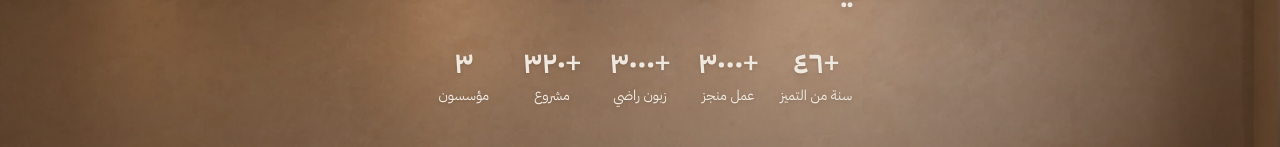
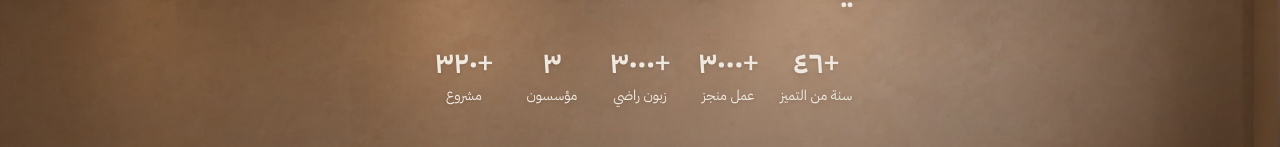
Before and after one commit to MhmdShamii/hneineh_website, a React (Vite) app: page / in a window 1280 px wide. Shown: the part 347-494 px from the top of the page. Built offline with nearby package versions, Linux system fonts and the light colour scheme; no server answers.

Commit message:
feat: update contact methods to include WhatsApp link and improve CTA button functionality

```diff
--- a/src/components/ContactPopup.tsx
+++ b/src/components/ContactPopup.tsx
@@ -116,7 +116,9 @@ export default function ContactPopup({ open, onClose }: { open: boolean; onClose
           </a>
 
           <a
-            href={`tel:${contactConfig.phoneNumber.replace(/\s+/g, '')}`}
+            href={contactConfig.whatsappUrl}
+            target="_blank"
+            rel="noreferrer noopener"
             className="group flex items-center gap-4 rounded-xl bg-white/60 px-4 py-4 ring-1 ring-ink/10 transition hover:bg-white hover:ring-olive"
           >
             <span className="flex h-10 w-10 shrink-0 items-center justify-center rounded-full bg-olive/10 text-olive transition group-hover:bg-olive group-hover:text-greige">
--- a/src/components/CtaSection.tsx
+++ b/src/components/CtaSection.tsx
@@ -1,6 +1,6 @@
 import { ctaSection } from '../content/cta'
+import { contactConfig } from '../content/contact'
 import { usePick } from '../i18n/languageContext'
-import { scrollToSection } from '../lib/scrollToHash'
 import Reveal from './ui/Reveal'
 
 export default function CtaSection() {
@@ -22,11 +22,9 @@ export default function CtaSection() {
       <Reveal className="relative">
         <h2 className="font-body mx-auto max-w-2xl text-2xl text-greige sm:text-3xl">{cta.heading}</h2>
         <a
-          href={cta.buttonHref}
-          onClick={(event) => {
-            event.preventDefault()
-            scrollToSection(cta.buttonHref.slice(1))
-          }}
+          href={contactConfig.whatsappUrl}
+          target="_blank"
+          rel="noreferrer noopener"
           className="font-body mt-6 inline-block rounded-md bg-greige ps-8 pe-8 py-3 text-brown transition hover:scale-[1.03] hover:shadow-lg"
         >
           {cta.buttonLabel}
--- a/src/components/GalleryLinksSection.tsx
+++ b/src/components/GalleryLinksSection.tsx
@@ -18,10 +18,10 @@ export default function GalleryLinksSection() {
 
         <div className="mt-12 grid gap-6 sm:grid-cols-2">
           {links.map((link, index) => (
-            <Reveal key={link.id} delayMs={index * 100}>
+            <Reveal key={link.id} delayMs={index * 100} className="h-full">
               <Link
                 to={link.href}
-                className="group block overflow-hidden rounded-lg bg-white/50 ring-1 ring-ink/10 transition hover:-translate-y-1 hover:shadow-lg"
+                className="group flex h-full flex-col overflow-hidden rounded-lg bg-white/50 ring-1 ring-ink/10 transition hover:-translate-y-1 hover:shadow-lg"
               >
                 <div className="overflow-hidden">
                   {link.imageSrc ? (
@@ -34,10 +34,10 @@ export default function GalleryLinksSection() {
                     <ImagePlaceholder label={link.imageAlt} ratio="video" className="rounded-none" />
                   )}
                 </div>
-                <div className="p-6">
+                <div className="flex flex-1 flex-col p-6">
                   <h3 className="font-body text-2xl font-semibold text-brown">{link.title}</h3>
                   <p className="font-body mt-2 text-sm text-ink/70">{link.description}</p>
-                  <span className="font-body mt-4 inline-flex items-center gap-1 text-sm text-olive transition group-hover:translate-x-1 rtl:group-hover:-translate-x-1">
+                  <span className="font-body mt-auto inline-flex items-center gap-1 pt-4 text-sm text-olive transition group-hover:translate-x-1 rtl:group-hover:-translate-x-1">
                     {cta.viewMore}
                     <span aria-hidden="true" className="rtl:rotate-180">
                       →
--- a/src/components/Hero.tsx
+++ b/src/components/Hero.tsx
@@ -13,6 +13,18 @@ const frames = buildFrameUrls(heroFrames)
 function StatValue({ stat, shouldStart }: { stat: StatItem; shouldStart: boolean }) {
   const display = useCountUp(stat.value, shouldStart)
   return <Bdi>{display}</Bdi>
+}
+
+function Stat({ stat, shouldStart }: { stat: StatItem; shouldStart: boolean }) {
+  return (
+    <div className="flex w-20 shrink-0 flex-col items-center gap-1 sm:w-auto">
+      <dt className="sr-only">{stat.label}</dt>
+      <dd className="font-body text-2xl font-semibold text-greige drop-shadow sm:text-3xl">
+        <StatValue stat={stat} shouldStart={shouldStart} />
+      </dd>
+      <dd className="font-body text-xs text-greige drop-shadow sm:text-sm">{stat.label}</dd>
+    </div>
+  )
 }
 
 export default function Hero() {
@@ -34,16 +46,17 @@ export default function Hero() {
             </Reveal>
 
             <Reveal delayMs={150}>
-              <dl className="grid w-full max-w-3xl grid-cols-3 gap-x-4 gap-y-6 sm:grid-cols-5">
-                {stats.map((stat) => (
-                  <div key={stat.id} className="flex flex-col items-center gap-1">
-                    <dt className="sr-only">{stat.label}</dt>
-                    <dd className="font-body text-2xl font-semibold text-greige drop-shadow sm:text-3xl">
-                      <StatValue stat={stat} shouldStart={appReady} />
-                    </dd>
-                    <dd className="font-body text-xs text-greige drop-shadow sm:text-sm">{stat.label}</dd>
-                  </div>
-                ))}
+              <dl className="flex w-full max-w-3xl flex-col items-center gap-y-6 sm:grid sm:grid-cols-5 sm:gap-x-4">
+                <div className="flex justify-center gap-x-4 sm:contents">
+                  {stats.slice(0, 3).map((stat) => (
+                    <Stat key={stat.id} stat={stat} shouldStart={appReady} />
+                  ))}
+                </div>
+                <div className="flex justify-center gap-x-4 sm:contents">
+                  {stats.slice(3).map((stat) => (
+                    <Stat key={stat.id} stat={stat} shouldStart={appReady} />
+                  ))}
+                </div>
               </dl>
             </Reveal>
 
--- a/src/components/ProcessSection.tsx
+++ b/src/components/ProcessSection.tsx
@@ -29,7 +29,7 @@ export default function ProcessSection() {
                       <ImageWithLoader
                         src={step.imageSrc}
                         alt={step.imageAlt}
-                        className="aspect-[4/3] w-full object-cover transition-transform duration-500 ease-out hover:scale-105"
+                        className="aspect-square w-full object-cover transition-transform duration-500 ease-out hover:scale-105"
                       />
                     ) : (
                       <ImagePlaceholder label={step.imageAlt} ratio="square" className="rounded-none" />
--- a/src/content/contact.ts
+++ b/src/content/contact.ts
@@ -12,6 +12,7 @@ import type { ContactFormField, Localized } from './types'
 export const contactConfig = {
   recipientEmail: 'info@hneineh.com',
   phoneNumber: '+961 81 066 873',
+  whatsappUrl: 'https://wa.me/96181066873',
   web3formsEndpoint: 'https://api.web3forms.com/submit',
   web3formsAccessKey: import.meta.env.VITE_WEB3FORMS_ACCESS_KEY,
 }
--- a/src/content/cta.ts
+++ b/src/content/cta.ts
@@ -1,14 +1,12 @@
 import type { Localized } from './types'
 
-export const ctaSection: Localized<{ heading: string; buttonLabel: string; buttonHref: string }> = {
+export const ctaSection: Localized<{ heading: string; buttonLabel: string }> = {
   ar: {
     heading: 'خلي تجربتك مميزة وخلينا نحقق حلمك.',
     buttonLabel: 'احجز استشارتك المجانية',
-    buttonHref: '#contact',
   },
   en: {
     heading: 'Ready to Turn Your Vision Into a Real Home?',
     buttonLabel: 'Book Your Free Consultation',
-    buttonHref: '#contact',
   },
 }
--- a/src/content/hero.ts
+++ b/src/content/hero.ts
@@ -24,14 +24,14 @@ export const heroStats: Localized<StatItem[]> = {
     { id: 'years', value: '٤٦+', label: 'سنة من التميز' },
     { id: 'completed', value: '٣٠٠٠+', label: 'عمل منجز' },
     { id: 'happy-clients', value: '٣٠٠٠+', label: 'زبون راضي' },
+    { id: 'founders', value: '٣', label: 'مؤسسون' },
     { id: 'projects', value: '٣٢٠+', label: 'مشروع' },
-    { id: 'founders', value: '٣', label: 'مؤسسون' },
   ],
   en: [
     { id: 'years', value: '46+', label: 'Years of Excellence' },
     { id: 'completed', value: '3K+', label: 'Projects Completed' },
     { id: 'happy-clients', value: '3K+', label: 'Happy Clients' },
+    { id: 'founders', value: '3', label: 'Founders' },
     { id: 'projects', value: '320+', label: 'Projects' },
-    { id: 'founders', value: '3', label: 'Founders' },
   ],
 }
```
